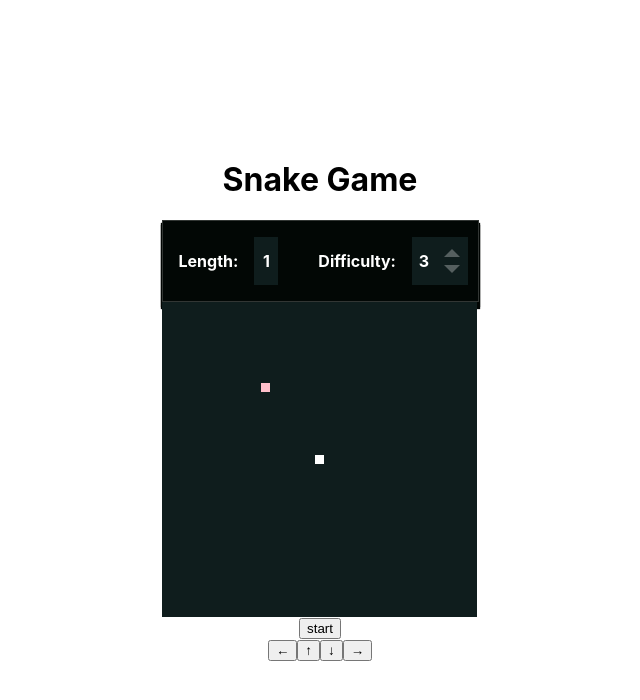
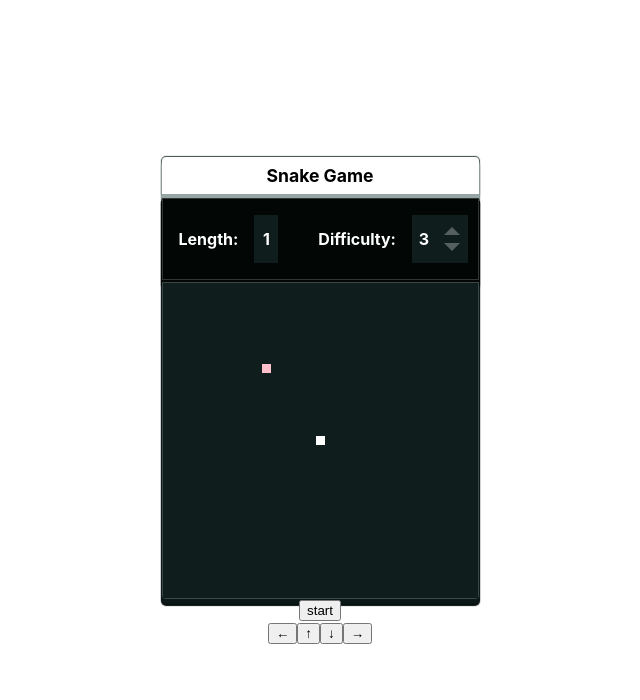
Before and after one commit to ekusuy/snake_game, a React (Create React App) app: page / in a window 1280 px wide. Shown: the top 700 px of the page, without its empty margins (320-960 px from the left). Built offline with nearby package versions, Linux system fonts and the light colour scheme.

Commit message:
スタイル整形

```diff
--- a/src/index.css
+++ b/src/index.css
@@ -37,6 +37,12 @@ body {
 .field {
     display: flex;
     flex-wrap: wrap;
+    margin-top: 2px;
+    color: white;
+    background: #0f1d1d;
+    border-radius: 0 0 4px 4px;
+    border: 1px solid #ffffff30;
+    box-shadow: 0px 4px 1px 1px #0C1818, 0px 6px 1px 1px #060F0D;
 }
 
 .snake {
@@ -131,3 +137,102 @@ body {
      transform: scale(.8);
      opacity: .8
  }
+
+ .title-container {
+     border-radius: 4px 4px 0px 0px;
+     box-shadow: 0px 4px 1px 1px #97A5A5, 0px 6px 1px 1px #3C4A4A, 0px 0px 1px 1px #3C4A4A;
+ }
+
+ .title {
+     margin: 0;
+     padding: 8px;
+     font-size: 1.1rem;
+ }
+
+ .btn {
+     border: 0;
+     cursor: pointer;
+     color: white;
+     border-radius: 4px;
+     width: 100%;
+     font-weight: bold;
+     padding: 8px 16px;
+     font-size: 1rem;
+     text-transform: uppercase;
+     transition: all ease .2s;
+ }
+
+ .btn-init,
+ .btn-suspended {
+     box-shadow: 0px 4px 1px 1px #199A4B, 0px 6px 1px 1px #0B5420;
+     background: #23CE6B;
+ }
+
+ .btn-playing {
+     box-shadow: 0px 4px 1px 1px #D4A752, 0px 6px 1px 1px #956933;
+     background: #FFD166;
+ }
+
+ .btn-gameover {
+     box-shadow: 0px 4px 1px 1px #CE3959, 0px 6px 1px 1px #8B1C2C;
+     background: #EF476F;
+ }
+
+ .btn:focus {
+     outline: 0;
+ }
+
+  .btn:active {
+      box-shadow: 0px 0px 0px 0px;
+      transform: translateY(6px);
+  }
+
+  .btn-init:active,
+  .btn-suspended:active {
+      background: #20BD60;
+  }
+
+  .btn-playing:active {
+      background: #EABC5C;
+  }
+
+  .btn-gameover:active {
+      background: #DE4064;
+  }
+
+ .manipulation-panel {
+     margin-top: 2px;
+     display: flex;
+     justify-content: center;
+ }
+
+ .manipulation-btn {
+     min-width: 106px;
+     margin: 4px 2px;
+     background: #52B4E8;
+     box-shadow: 0px 4px 1px 1px #4293C4, 0px 6px 1px 1px #21507B;
+ }
+
+ .btn-move:active {
+     background: #4293C4;
+ }
+
+ .btn-left,
+ .btn-right {
+     min-width: 106px;
+     width: 106px;
+ }
+
+ .btn-left {
+     margin-left: 0;
+ }
+
+ .btn-right {
+     margin-right: 0;
+ }
+
+ .btn-up,
+ .btn-down {
+     margin-left: 0px;
+     margin-right: 0px;
+ }
```
